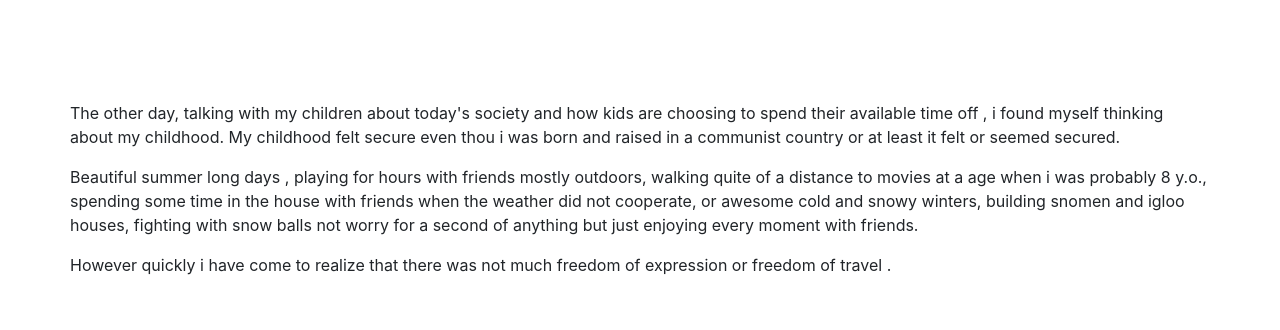
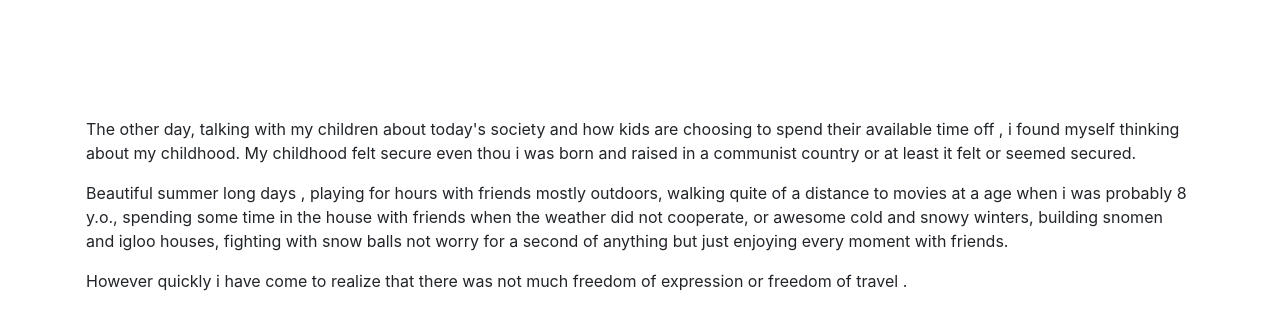
Before and after one commit to cc1git/Portfolio, a plain HTML site: page blog.html in a window 1280 px wide. Shown: the part 168-498 px from the top of the page. Drawn offline with nearby package versions, Linux system fonts and the light colour scheme.

Commit message:
blog html added padding

```diff
--- a/blog.html
+++ b/blog.html
@@ -22,7 +22,7 @@
         <div class="row mt-5">
             <h2 class="mt-5">Blog :</h2>
         </div>
-        <div class="row mt-5">
+        <div class="row mt-5 p-3">
             <p class="mt-5">
                 The other day, talking with my children about today's society and how kids are choosing to spend their available time off , i found myself thinking about my childhood. My childhood felt secure even thou i was born and raised in a communist country or at least it felt or seemed secured.
             </p>
```
